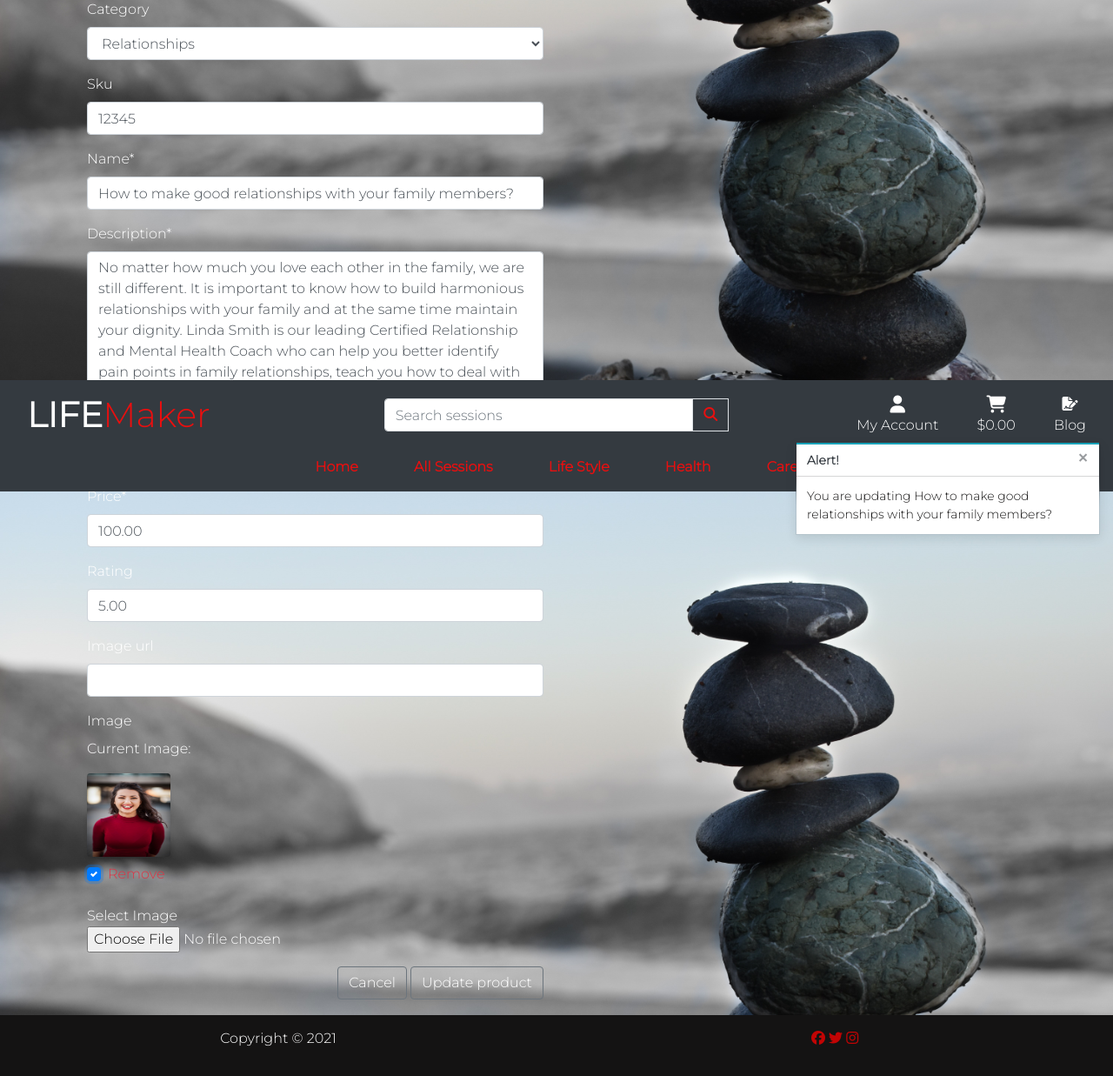
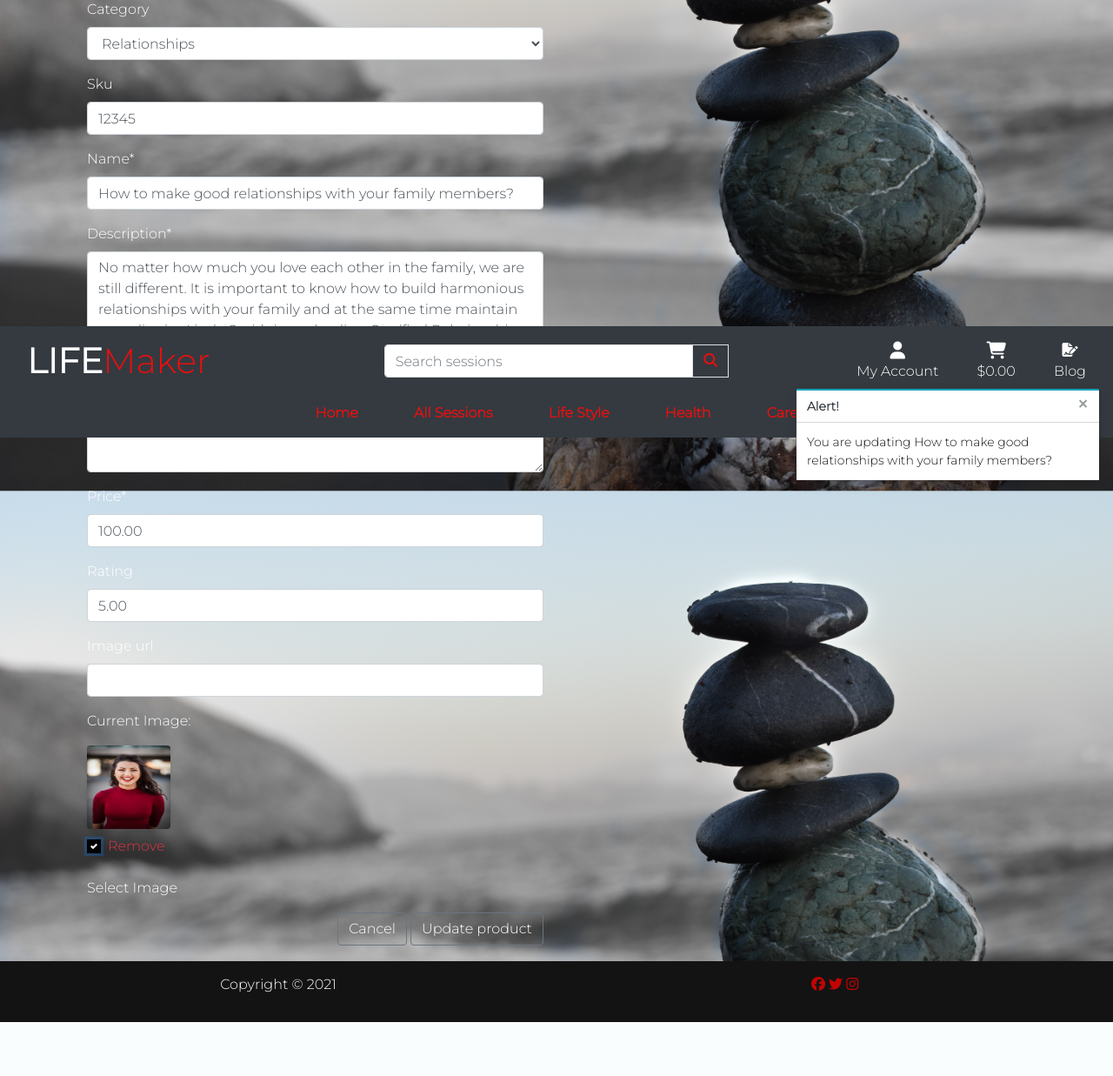
Before and after one commit to Diolg/life-maker, a Django app: page /products/edit/1/ in a window 1280 px wide, after a click on "Remove". Shown: the part 289-1526 px from the top of the page at 87% size. After the commit the page ends 1464 px from the top, so only its background shows below. Run offline with Django 3.2, Linux system fonts and the light colour scheme; the visitor is signed in with stand-in values (Sample User, id 1); data comes from the database, SQL or seed files in the repository; some libraries are stand-ins or nearby versions.

Commit message:
Fix the image field completely

```diff
--- a/products/templates/products/edit_product.html
+++ b/products/templates/products/edit_product.html
@@ -24,7 +24,13 @@
         <div class="col-12 col-md-6">
             <form method="POST" action="{% url 'edit_product' product.id %}" class="form mb-2" enctype="multipart/form-data">
                 {% csrf_token %}
-                {{ form | crispy }}
+                {% for field in form %}
+                   {% if field.name != 'image' %}
+                       {{ field | as_crispy_field }}
+                    {% else %}
+                    {{ field }}
+                    {% endif %}
+                {% endfor %}
                 <div class="text-right">
                     <a class="btn btn-outline-secondary text-white" href="{% url 'products' %}">Cancel</a>
                     <button class="btn btn-outline-secondary text-white" type="submit">Update product</button>
@@ -34,3 +40,13 @@
     </div>
 </div>
 {% endblock %}
+
+{% block postloadjs %}
+    {{ block.super }}
+    <script type="text/javascript">
+        $('#new-image').change(function () {
+            var file = $('#new-image')[0].files[0];
+            $('#filename').text(`Image applies to: ${file.name}`);
+        });
+    </script>
+    {% endblock %}
--- a/static/css/base.css
+++ b/static/css/base.css
@@ -354,6 +354,38 @@ a .upbtn-link {
     margin-top:170px;
 }
 
+/*---Product form (from the project)----*/
+
+.btn-file {
+    position: relative;
+    overflow: hidden;
+
+}
+
+.btn-file input[type="file"] {
+    position: absolute;
+    top: 0;
+    right: 0;
+    min-width: 100%;
+    min-height: 100%;
+    opacity: 0;
+    cursor: pointer;
+}
+
+.custom-checkbox .custom-control-label::before {
+    border-radius: 0;
+    border-color:#000;
+
+}
+
+.custom-checkbox .custom-control-input:checked~.custom-control-label::before {
+    background-color: #000;
+    border-color: #000;
+    color: #fff;
+    border-radius: 0;
+}
+
+
 /*-----Footer-----*/
 
 .page-footer {
```
Also changed, not shown: products/templates/products/add_product.html (+17 -1 lines), media/john.jpg (added), media/natalia.jpg (added).
